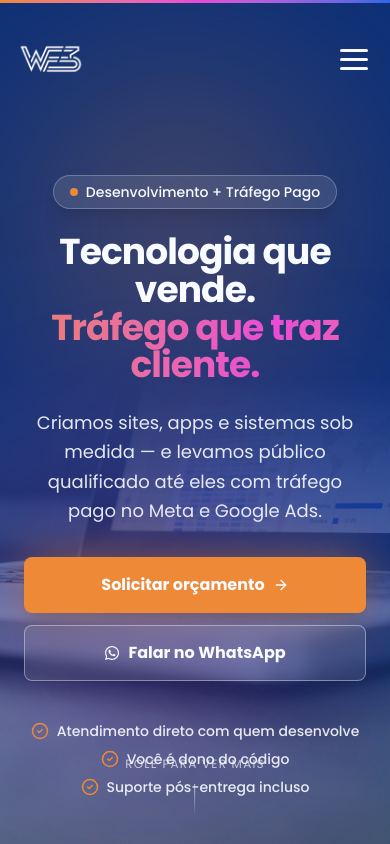
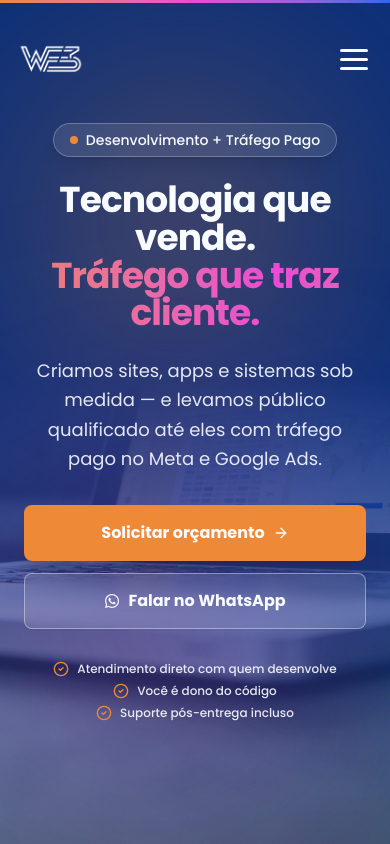
Before and after one commit to wf3-solutions/landing-page, a Next.js app: page / in a window 390 px wide. Shown: the top 844 px of the page. Built offline with nearby package versions, Linux system fonts and the light colour scheme.

Commit message:
style: adjust Hero component padding, mobile layout, and element visibility for better responsiveness

```diff
--- a/app/components/Hero.tsx
+++ b/app/components/Hero.tsx
@@ -82,7 +82,7 @@ export default function HeroSection() {
         variants={containerVariants}
         initial="hidden"
         animate="visible"
-        className="relative z-10 w-full max-w-7xl mx-auto flex flex-col gap-6 px-6 md:px-16 pt-32 md:pt-0"
+        className="relative z-10 w-full max-w-7xl mx-auto flex flex-col gap-6 px-6 md:px-16 pt-24 md:pt-0 pb-24 md:pb-0"
       >
         <motion.span
           variants={itemVariants}
@@ -124,7 +124,7 @@ export default function HeroSection() {
             transition={{ type: "spring", stiffness: 380, damping: 18 }}
             className="relative w-full sm:w-auto group"
           >
-            <span className="absolute inset-0 rounded-md bg-secondary blur-xl opacity-50 group-hover:opacity-80 transition-opacity" />
+            <span className="absolute inset-0 rounded-md bg-secondary blur-xl opacity-0 md:opacity-50 group-hover:opacity-80 transition-opacity" />
             <Button
               variant="secondary"
               onClick={() => scrollToId("contact")}
@@ -157,14 +157,17 @@ export default function HeroSection() {
 
         <motion.ul
           variants={itemVariants}
-          className="flex flex-wrap gap-x-6 gap-y-2 mt-4 justify-center md:justify-start"
+          className="flex flex-col md:flex-row md:flex-wrap gap-x-6 gap-y-1.5 mt-2 md:mt-4 items-center md:justify-start"
         >
           {trustBadges.map((badge) => (
             <li
               key={badge}
-              className="flex items-center gap-2 text-background/90 text-sm md:text-base font-medium"
+              className="flex items-center gap-2 text-background/90 text-xs md:text-base font-medium"
             >
-              <CheckCircle2 size={18} className="text-secondary shrink-0" />
+              <CheckCircle2
+                size={16}
+                className="text-secondary shrink-0 md:size-[18px]"
+              />
               {badge}
             </li>
           ))}
@@ -176,7 +179,7 @@ export default function HeroSection() {
         initial={{ opacity: 0 }}
         animate={{ opacity: 1 }}
         transition={{ delay: 1.5, duration: 1 }}
-        className="absolute bottom-8 left-1/2 -translate-x-1/2 flex flex-col items-center gap-2 text-background/70 z-10"
+        className="hidden md:flex absolute bottom-8 left-1/2 -translate-x-1/2 flex-col items-center gap-2 text-background/70 z-10"
       >
         <span className="text-xs uppercase tracking-widest">Role para ver mais</span>
         <motion.div
```
